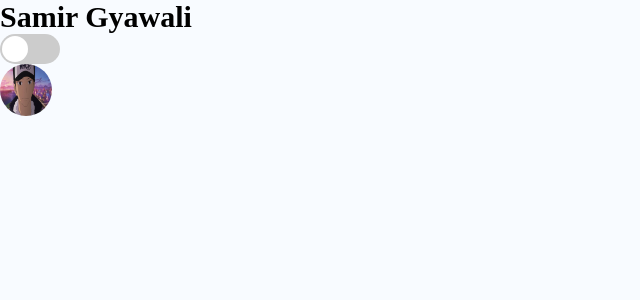
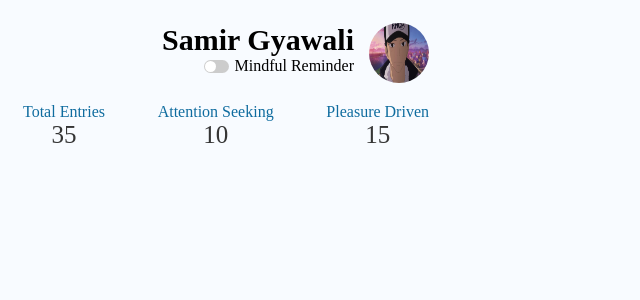
Before and after one commit to SamirGyawali/ImpulseJournal-ChromeExtension, a React (Create React App) app: page / in a window 1280 px wide. Shown: the top 300 px of the page, without its empty margins (0-640 px from the left). Built offline with nearby package versions, Linux system fonts and the light colour scheme; a web font is replaced by a local one.

Commit message:
Dashboard 01

```diff
--- a/src/components/toogle.scss
+++ b/src/components/toogle.scss
@@ -1,7 +1,7 @@
 .toogle {
   position: relative;
-  width: 60px;
-  height: 30px;
+  width: 25px;
+  height: 13px;
   .checkbox {
     display: none;
   }
@@ -9,7 +9,7 @@
     position: absolute;
     cursor: pointer;
     background-color: #ccc;
-    border-radius: 30px;
+    border-radius: 20px;
     width: 100%;
     height: 100%;
     transition: background-color 0.3s;
@@ -19,10 +19,10 @@
       position: absolute;
       background-color: #fff;
       border-radius: 50%;
-      width: 26px;
-      height: 26px;
-      top: 2px;
-      left: 2px;
+      width: 11px;
+      height: 11px;
+      top: 1px;
+      left: 1px;
       transition: transform 0.3s;
     }
   }
@@ -32,6 +32,6 @@
     background-color: #0F6C9F;
   }
   .checkbox:checked + .label:before {
-    transform: translateX(30px);
+    transform: translateX(13px);
   }
 }
--- a/src/routes/homepage/Homepage.jsx
+++ b/src/routes/homepage/Homepage.jsx
@@ -5,11 +5,30 @@ import Toogle from '../../components/Toogle';
 const Homepage = () => {
     return (
         <div className='homepage'>
-            <div className="titleWrapper">
-                <h1>Samir Gyawali</h1>
-                <Toogle />
+            <div className="profileWrapper">
+                <div className="titleWrapper">
+                    <h1>Samir Gyawali</h1>
+                    <div className="toogleDiv">
+                        <Toogle />
+                        <span>Mindful Reminder</span>
+                    </div>
+                </div>
+                <img src="../../assets/user.png" alt="" />
             </div>
-            <img src="../../assets/user.png" alt="" />
+            <div className="stats">
+                <div className="totalEntries">
+                    <span className='title'>Total Entries</span>
+                    <span className='total block'>35</span>
+                </div>
+                <div className="attentionSeeking">
+                    <span className='title'>Attention Seeking</span>
+                    <span className='attention block'>10</span>
+                </div>
+                <div className="pleasureDriven">
+                    <span className='title'>Pleasure Driven</span>
+                    <span className='pleasure block'>15</span>
+                </div>
+            </div>
         </div>
     );
 };
--- a/src/routes/homepage/homepage.scss
+++ b/src/routes/homepage/homepage.scss
@@ -1,6 +1,15 @@
-.homepage{
-    .titleWrapper{
-        h1{
+.homepage {
+  display: flex;
+  flex-direction: column;
+  gap: 20px;
+  margin: 15px;
+  padding: 8px;
+  .profileWrapper {
+    display: flex;
+    justify-content: right;
+    gap: 15px;
+    .titleWrapper {
+      h1 {
         font-size: 30px;
         font-family: "rounded-thin";
       }
@@ -9,10 +18,43 @@
         font-size: 18px;
         font-weight: bold;
       }
+      .toogleDiv {
+        display: flex;
+        justify-content: flex-end;
+        align-items: center;
+        gap: 5px;
+        span {
+          font-family: "rounded-light";
+          font-size: 16px;
         }
-    img{
-        width: 52px;
-        height: 52px;
+      }
+    }
+    img {
+      width: 60px;
+      height: 60px;
       border-radius: 50%;
     }
   }
+  .stats {
+    display: flex;
+    justify-content: space-between;
+    align-items: center;
+    .totalEntries,
+    .attentionSeeking,
+    .pleasureDriven {
+      color: var(--primary-color);
+      display: flex;
+      flex-direction: column;
+      align-items: center;
+      .title {
+        font-size: 16px;
+        font-family: "rounded-medium";
+      }
+      .block {
+        font-family: "rounded-light";
+        font-size: 25px;
+        color: #353535;
+      }
+    }
+  }
+}
```
Also changed, not shown: 2 other files (tests, documents, lock files or other folders). Lines whose indentation alone changed are shown as unchanged.
